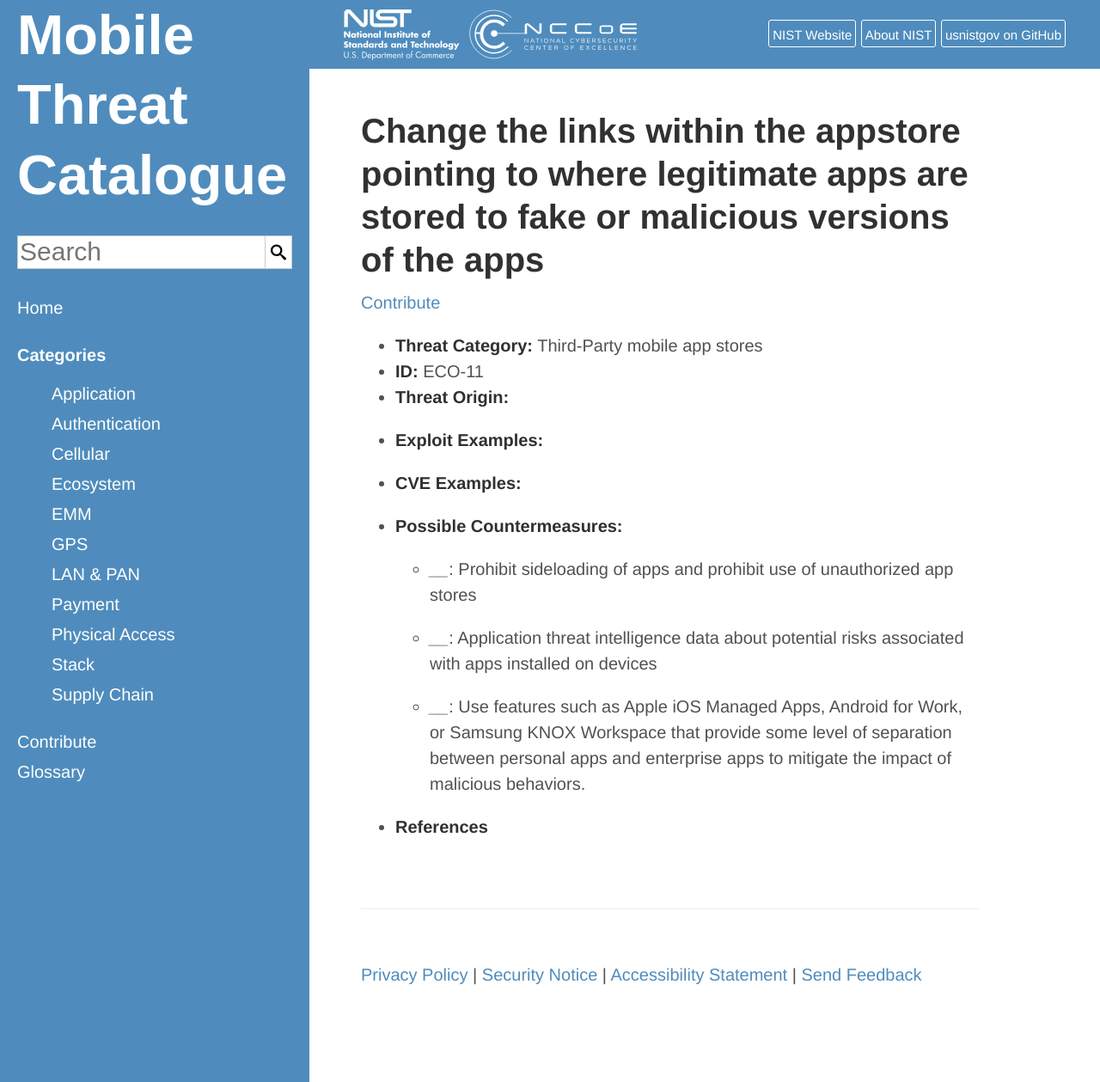
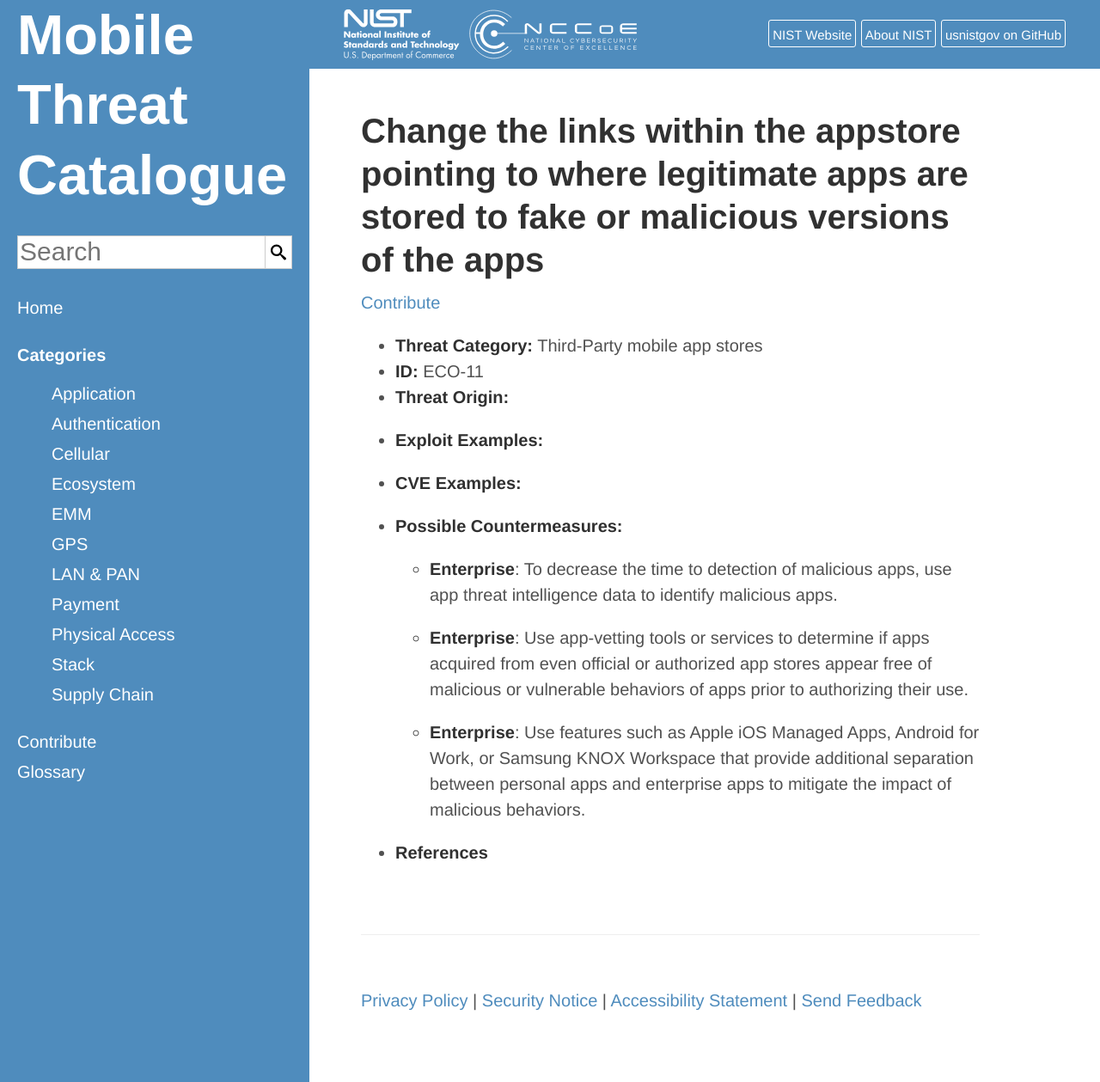
Before and after one commit to usnistgov/mobile-threat-catalogue, a Jekyll site: the page built from _ecosystem-threats/ECO-11.md, in a window 1280 px wide and 1259 px high. Shown: the whole window at 86% size. Built offline with Jekyll 4.4.1, drawn with Linux system fonts in a browser that asks for light colours.

Commit message:
#13: update countermeasures and actors

```diff
--- a/_ecosystem-threats/ECO-11.md
+++ b/_ecosystem-threats/ECO-11.md
@@ -7,10 +7,10 @@
     ExploitExample:
     CVEExample:
     PossibleCountermeasures:
-        "Prohibit sideloading of apps and prohibit use of unauthorized app stores":
-            -
-        "Application threat intelligence data about potential risks associated with apps installed on devices":
-            -
-        "Use features such as Apple iOS Managed Apps, Android for Work, or Samsung KNOX Workspace that provide some level of separation between personal apps and enterprise apps to mitigate the impact of malicious behaviors.":
-            -
+        "To decrease the time to detection of malicious apps, use app threat intelligence data to identify malicious apps.":
+            - Enterprise
+        "Use app-vetting tools or services to determine if apps acquired from even official or authorized app stores appear free of malicious or vulnerable behaviors of apps prior to authorizing their use.":
+            - Enterprise
+        "Use features such as Apple iOS Managed Apps, Android for Work, or Samsung KNOX Workspace that provide additional separation between personal apps and enterprise apps to mitigate the impact of malicious behaviors.":
+            - Enterprise
 ---
```
